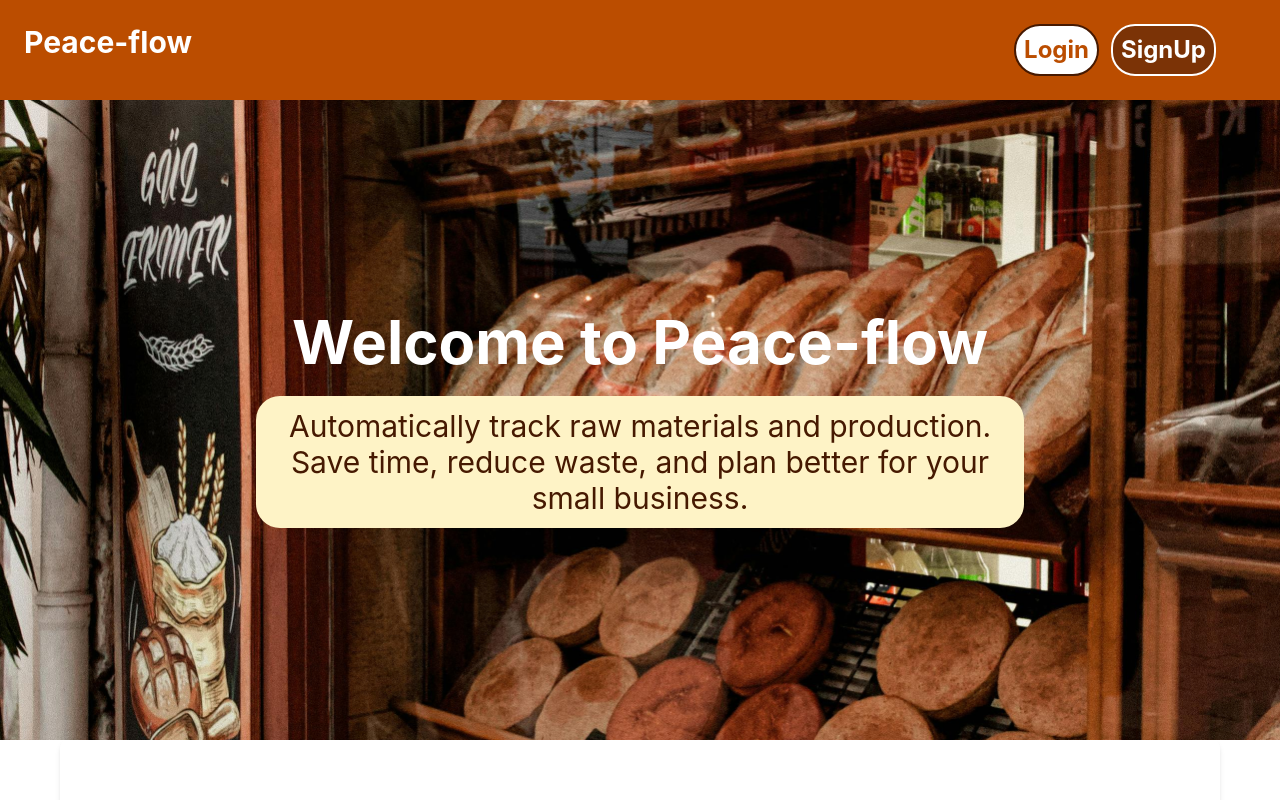
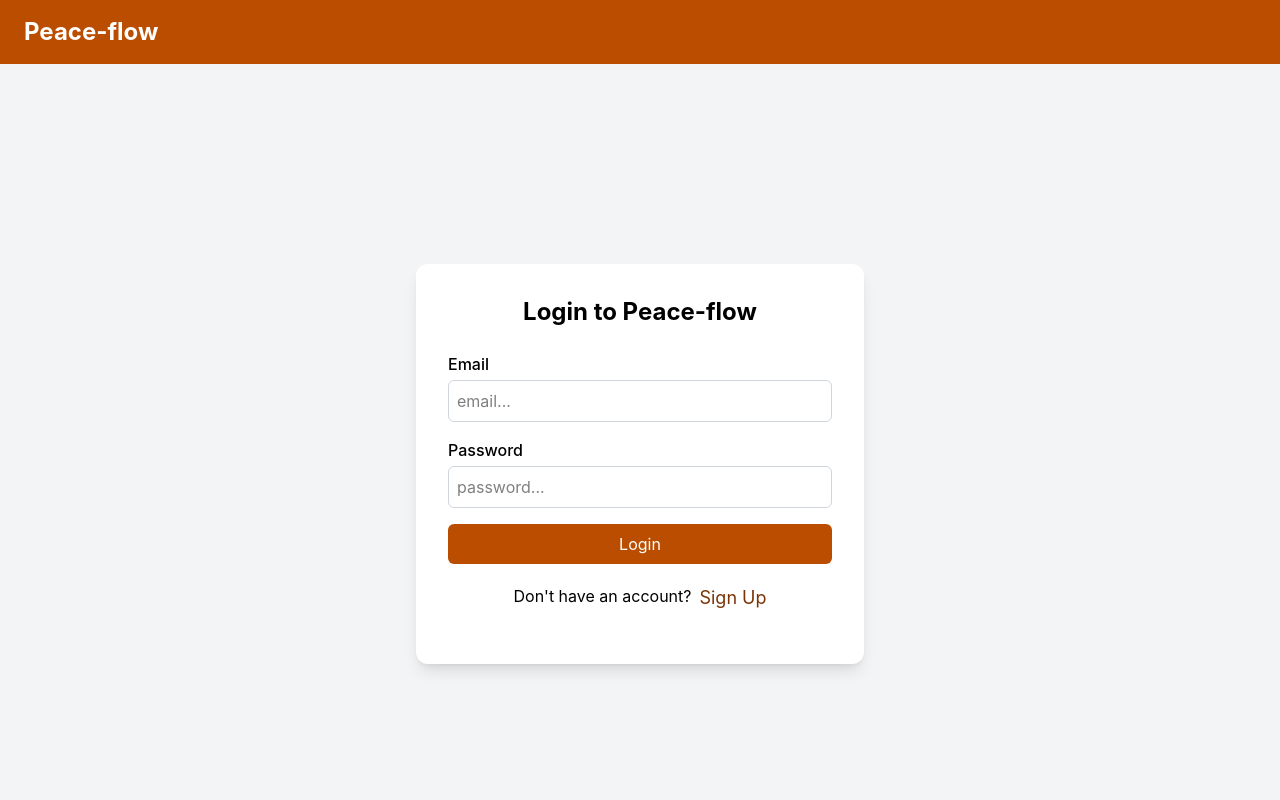
Before and after one commit to Manplaulrich/ULRICH_PHASE3_PEACEFLOW, a React (Vite) app: page /login in a window 1280 px wide. Shown: the top 800 px of the page. Built offline with nearby package versions, Linux system fonts and the light colour scheme.

Commit message:
add login page

```diff
--- a/src/App.jsx
+++ b/src/App.jsx
@@ -1,10 +1,13 @@
-
+import { BrowserRouter } from "react-router-dom"
 import Homepage from "./components/Homepage"
+import AppRouter from "./lib/AppRouter"
 function App() {
 
   return (
     <>
-      <Homepage/>
+       <BrowserRouter>
+         <AppRouter/>
+       </BrowserRouter>
     </>
   )
 }
--- a/src/components/Homepage.jsx
+++ b/src/components/Homepage.jsx
@@ -12,18 +12,13 @@ export default function Homepage() {
           <nav className='flex justify-between'>
             <span className='text-3xl font-bold '>Peace-flow</span>
              <div className='mr-10 flex gap-3'>
-               <Link className='text-2xl text-amber-700 font-bold bg-white p-2 border-2 border-amber-950 rounded-4xl  transition duration-500 ease-in  transform hover:scale-110 hover:border-2' to='/'>Login</Link>
+               <Link className='text-2xl text-amber-700 font-bold bg-white p-2 border-2 border-amber-950 rounded-4xl  transition duration-500 ease-in  transform hover:scale-110 hover:border-2' to='/login'>Login</Link>
                <Link className='text-2xl  bg-amber-900 p-2  rounded-3xl border-2 border-white font-bold transition duration-500 ease-in-out transform hover:scale-110 hover:opacity-80' to='/'>SignUp</Link>
              </div>
           </nav>
         </header>
-      <div className='w-full h-[80vh] relative '>
-          <img className='w-full h-full object-cover object-center relative' src={backimg2} alt="background image" />
-           {/* <div className='text-white absolute top-50 left-4/12 text-center '>
-             <h1 className='lg:text-6xl mb-10 font-bold'>Welcom to <span>Peace-flow</span></h1>
-              <p className='lg:text-4xl bg-amber-100 text-amber-950 rounded-3xl p-3'>Automatically track raw materials and production. <br /> Save time, reduce waste, and plan better for your small business.
-            </p>
-           </div> */}
+      <div className='w-full h-[90vh] relative '>
+          <img className='w-full h-full object-cover object-center relative rounded-b-4xl' src={backimg2} alt="background image" />
 
            <div className="absolute inset-0 flex flex-col items-center justify-center text-center text-white px-4">
 
--- /dev/null
+++ b/src/components/Login.jsx
@@ -0,0 +1,63 @@
+
+ import { Link } from "react-router-dom"
+export default function Login() {
+  return (
+    <>
+      <nav className="bg-amber-700 px-6 py-4">
+        <div className="text-white text-2xl font-bold">
+          Peace-flow
+        </div>
+      </nav>
+
+      <div className="flex items-center justify-center min-h-screen bg-gray-100 px-4">
+
+        <div className="bg-white shadow-lg h-100 rounded-xl p-8 w-full max-w-md">
+
+          <h1 className="text-2xl font-bold text-center mb-6">
+            Login to Peace-flow
+          </h1>
+
+          <form className="space-y-4">
+
+            <div>
+              <label className="block mb-1 font-medium">
+                Email
+              </label>
+
+              <input
+                type="email"
+                placeholder="email..."
+                className="w-full border border-gray-300 rounded-md p-2 focus:outline-none focus:ring-2 focus:ring-amber-500"
+              />
+            </div>
+
+            <div>
+              <label className="block mb-1 font-medium">
+                Password
+              </label>
+
+              <input
+                type="password"
+                placeholder="password..."
+                className="w-full border border-gray-300 rounded-md p-2 focus:outline-none focus:ring-2 focus:ring-amber-500"
+              />
+            </div>
+
+
+            <button
+              type="submit"
+              className="w-full bg-amber-700 text-white py-2 rounded-md hover:bg-amber-800 transition"
+            >
+              Login
+            </button>
+
+          </form>
+           <div className=" mt-5 flex justify-center">
+             Don't have an account? <Link className="ml-2 text-lg text-amber-900" to='/sinup'>Sign Up</Link>
+           </div>
+        </div>
+
+      </div>
+    </>
+  )
+}
--- /dev/null
+++ b/src/lib/AppRouter.jsx
@@ -0,0 +1,14 @@
+import { Routes, Route} from "react-router-dom"
+
+import Login from "../components/Login"
+import Homepage from "../components/Homepage"
+
+export default function AppRouter() {
+  return (
+      <Routes>
+          <Route path="/" element={<Homepage/>}/>
+          <Route path="/login" element={<Login
+          />}/>
+      </Routes>
+  )
+}
--- a/src/main.jsx
+++ b/src/main.jsx
@@ -5,9 +5,7 @@ import './index.css'
 import App from './App.jsx'
 
 createRoot(document.getElementById('root')).render(
-  <BrowserRouter>
   <StrictMode>
     <App />
   </StrictMode>
-  </BrowserRouter>
 )
```
